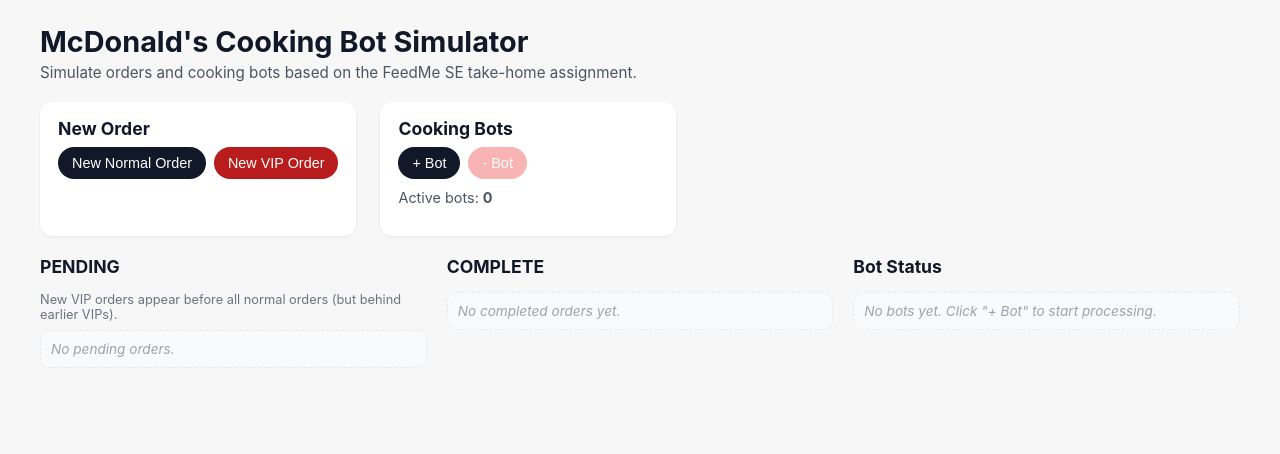
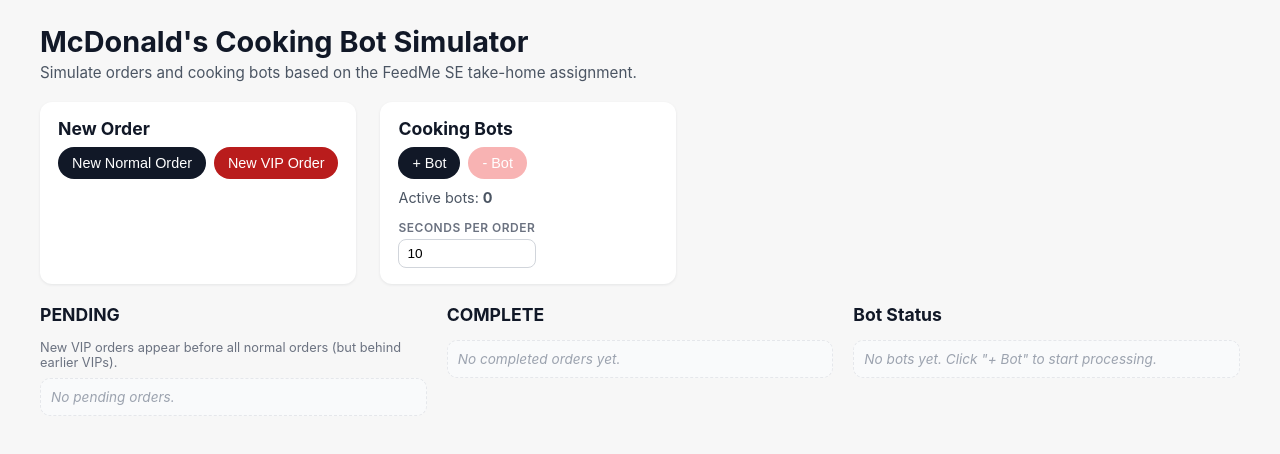
Before and after one commit to feedmepos/se-take-home-assignment, a React (Vite) app in the folder frontend/: page / in a window 1280 px wide. Shown: the top 454 px of the page. Built offline with nearby package versions, Linux system fonts and the light colour scheme.

Commit message:
feat: add field of number of seconds for order to be processed

```diff
--- a/frontend/src/App.tsx
+++ b/frontend/src/App.tsx
@@ -8,8 +8,6 @@
 type CustomerType = "NORMAL" | "VIP";
 type OrderStatus = "PENDING" | "PROCESSING" | "COMPLETE";
 type BotStatus = "IDLE" | "PROCESSING";
-
-const PROCESSING_TIME_MS = 10_000;
 
 interface Order {
   id: number;
@@ -31,6 +29,8 @@
   const [bots, setBots] = useState<Bot[]>([]);
   const [pendingQueue, setPendingQueue] = useState<number[]>([]); // queue of order IDs
   const [now, setNow] = useState<number>(Date.now());
+  const [processingSeconds, setProcessingSeconds] = useState<number>(10); // default 10s
+  const processingMs = processingSeconds * 1000;
 
   const nextOrderIdRef = useRef(1);
   const nextBotIdRef = useRef(1);
@@ -126,7 +126,7 @@
 
         const timeoutId = window.setTimeout(() => {
           completeOrder(bot.id, orderId);
-        }, PROCESSING_TIME_MS);
+        }, processingMs);
         bot.timeoutId = timeoutId;
 
         changed = true;
@@ -300,6 +300,8 @@
         onAddBot={handleAddBot}
         onRemoveBot={handleRemoveBot}
         botCount={bots.length}
+        processingSeconds={processingSeconds}
+        onChangeProcessingSeconds={setProcessingSeconds}
       />
 
       <section className="main-layout">
@@ -356,7 +358,7 @@
                 getOrderById={(id) => getOrderById(id)}
                 formatCustomerLabel={formatCustomerLabel}
                 formatTime={formatTime}
-                processingMs={PROCESSING_TIME_MS}
+                processingMs={processingMs}
                 now={now}
               />
             ))}
--- a/frontend/src/components/Controls.tsx
+++ b/frontend/src/components/Controls.tsx
@@ -6,9 +6,11 @@
   onAddBot: () => void
   onRemoveBot: () => void
   botCount: number
+  processingSeconds: number
+  onChangeProcessingSeconds: (secs: number) => void
 }
 
-export const Controls: React.FC<ControlsProps> = ({ onAddNormal, onAddVip, onAddBot, onRemoveBot, botCount }) => (
+export const Controls: React.FC<ControlsProps> = ({ onAddNormal, onAddVip, onAddBot, onRemoveBot, botCount, processingSeconds, onChangeProcessingSeconds }) => (
   <section className="controls">
     <div className="control-group">
       <h2>New Order</h2>
@@ -25,6 +27,16 @@
         <button onClick={onRemoveBot} disabled={botCount === 0} className="danger">- Bot</button>
       </div>
       <p className="bots-summary">Active bots: <strong>{botCount}</strong></p>
+      <label style={{ display: 'flex', flexDirection: 'column', gap: 4, marginTop: 10 }}>
+        <span style={{ fontSize: '.75rem', fontWeight: 600, letterSpacing: '.5px', textTransform: 'uppercase', color: '#6b7280' }}>Seconds per order</span>
+        <input
+          type="number"
+          min={1}
+          value={processingSeconds}
+          onChange={e => onChangeProcessingSeconds(Math.max(1, Number(e.target.value)))}
+          style={{ padding: '6px 8px', borderRadius: 8, border: '1px solid #d1d5db', fontSize: '.85rem', width: 120 }}
+        />
+      </label>
     </div>
   </section>
 )
```
